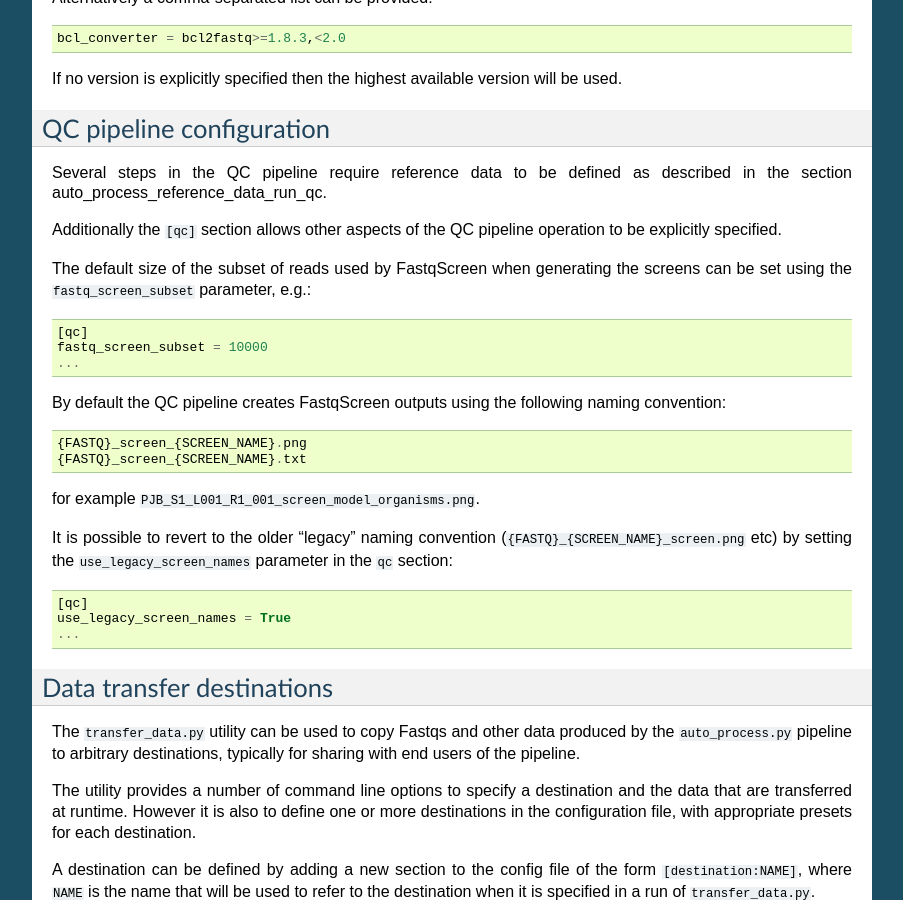
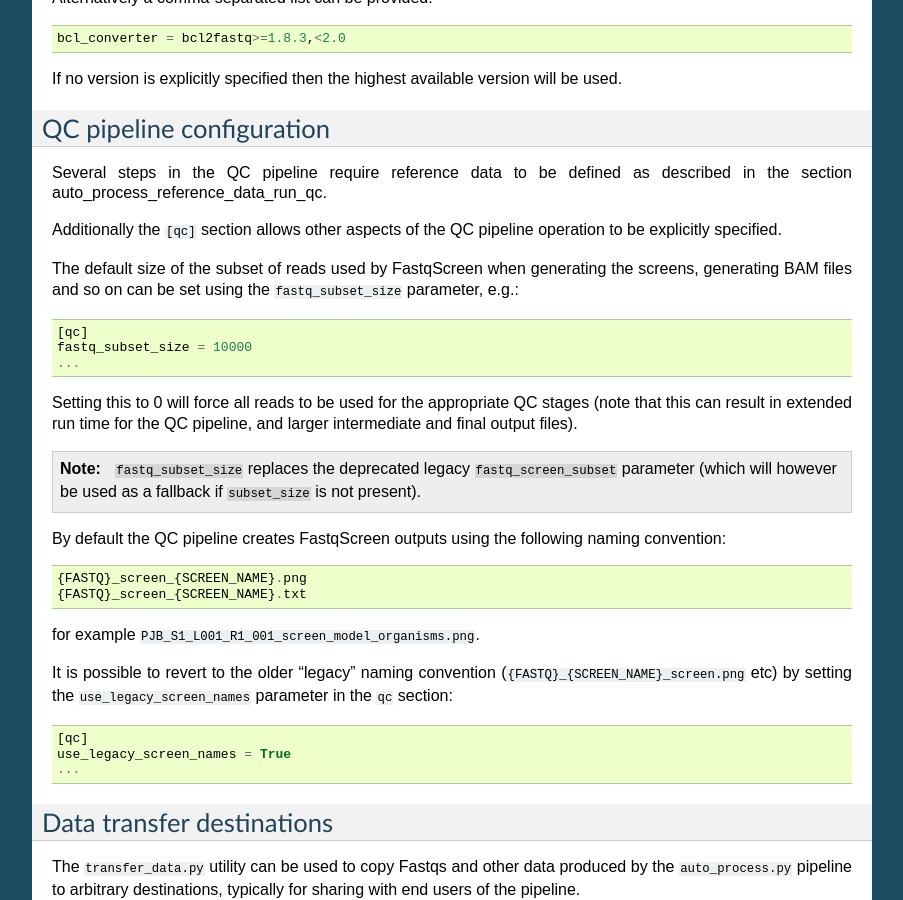
Before and after one commit to fls-bioinformatics-core/auto_process_ngs, a Sphinx documentation site: the page built from docs/source/configuration.rst, in a window 1280 px wide and 900 px high, scrolled down 7232 px. Shown: the whole window, without its empty margins (198-1101 px from the left). Built offline with Sphinx 7.4.7, drawn with Linux system fonts in a browser that asks for light colours.

Commit message:
Update configuration docs for new 'fastq_subset_size' parameter.

```diff
--- a/docs/source/configuration.rst
+++ b/docs/source/configuration.rst
@@ -541,14 +541,25 @@ Additionally the ``[qc]`` section allows other aspects of the
 QC pipeline operation to be explicitly specified.
 
 The default size of the subset of reads used by FastqScreen
-when generating the screens can be set using the
-``fastq_screen_subset`` parameter, e.g.:
+when generating the screens, generating BAM files and so on
+can be set using the ``fastq_subset_size`` parameter, e.g.:
 
 ::
 
    [qc]
-   fastq_screen_subset = 10000
+   fastq_subset_size = 10000
    ...
+
+Setting this to 0 will force all reads to be used for the
+appropriate QC stages (note that this can result in extended
+run time for the QC pipeline, and larger intermediate and
+final output files).
+
+.. note::
+
+   ``fastq_subset_size`` replaces the deprecated legacy
+   ``fastq_screen_subset`` parameter (which will however be
+   used as a fallback if ``subset_size`` is not present).
 
 By default the QC pipeline creates FastqScreen outputs using
 the following naming convention:
```
